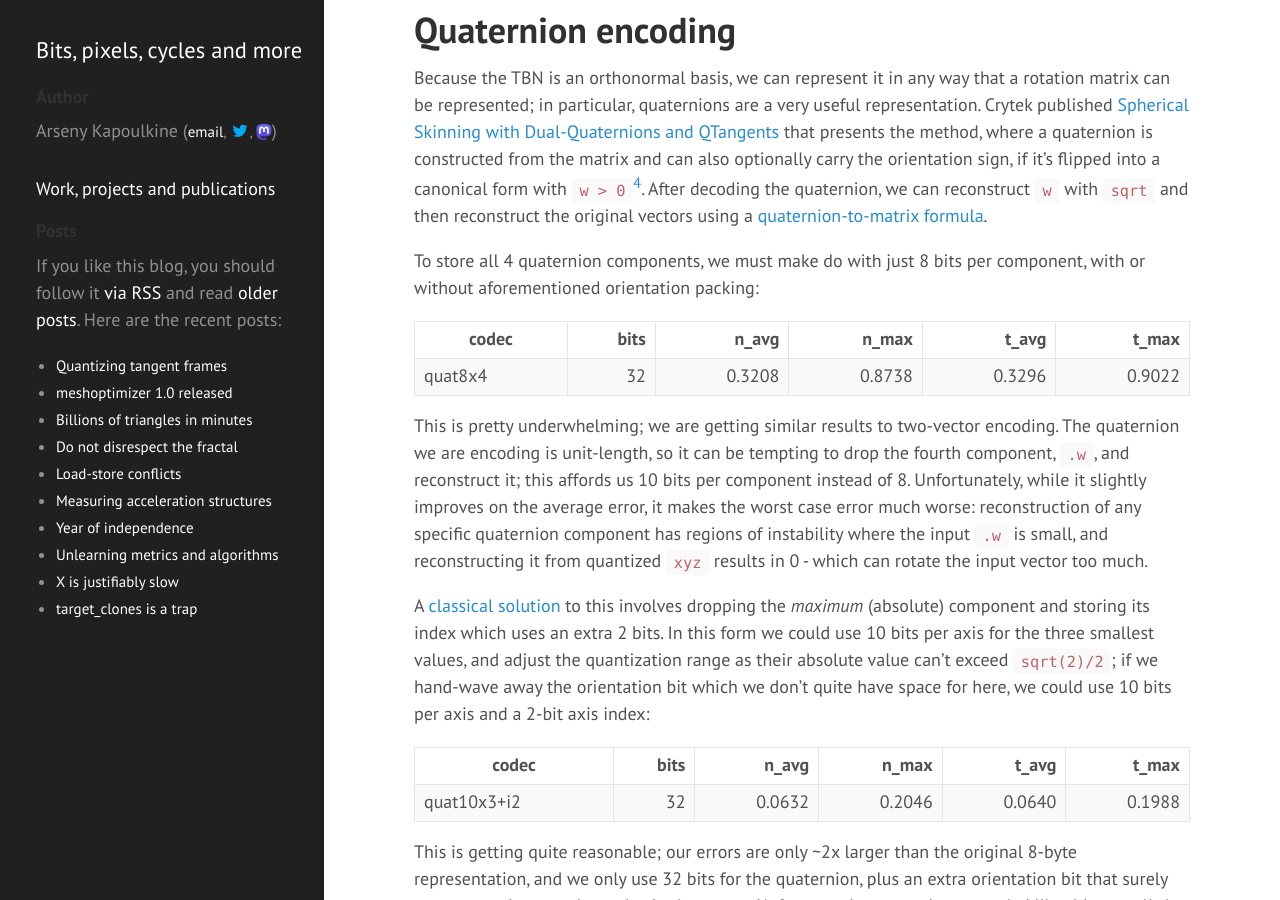
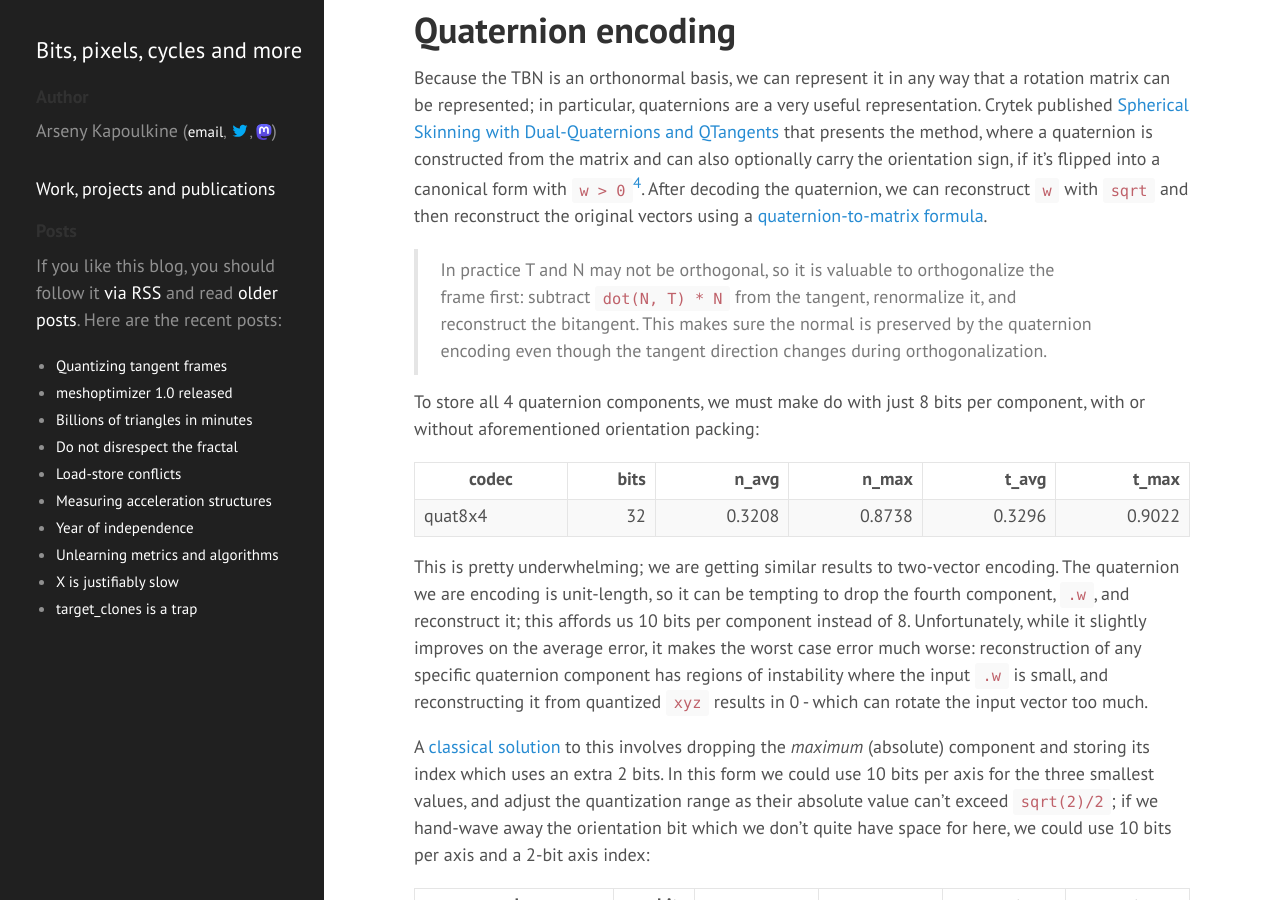
Before and after one commit to zeux/zeux.github.io, a Jekyll site: the page built from _posts/2026-04-30-quantizing-tangent-frames.md, in a window 1280 px wide and 900 px high, scrolled down 2567 px. Built offline with Jekyll 4.4.1, drawn with Linux system fonts in a browser that asks for light colours.

Commit message:
Add a note re: quaternion encoding and non-orthogonal frames

```diff
--- a/_posts/2026-04-30-quantizing-tangent-frames.md
+++ b/_posts/2026-04-30-quantizing-tangent-frames.md
@@ -49,6 +49,8 @@ As an aside, if you use octahedron encoding, you should be aware of two importan
 # Quaternion encoding
 
 Because the TBN is an orthonormal basis, we can represent it in any way that a rotation matrix can be represented; in particular, quaternions are a very useful representation. Crytek published [Spherical Skinning with Dual-Quaternions and QTangents](https://pdfs.semanticscholar.org/73b6/fa8f3ab6348975c3715c2f2d152f6b5c5296.pdf) that presents the method, where a quaternion is constructed from the matrix and can also optionally carry the orientation sign, if it's flipped into a canonical form with `w > 0`[^4]. After decoding the quaternion, we can reconstruct `w` with `sqrt` and then reconstruct the original vectors using a [quaternion-to-matrix formula](https://www.johndcook.com/blog/2025/05/07/quaternions-and-rotation-matrices/).
+
+> In practice T and N may not be orthogonal, so it is valuable to orthogonalize the frame first: subtract `dot(N, T) * N` from the tangent, renormalize it, and reconstruct the bitangent. This makes sure the normal is preserved by the quaternion encoding even though the tangent direction changes during orthogonalization.
 
 To store all 4 quaternion components, we must make do with just 8 bits per component, with or without aforementioned orientation packing:
 
```
